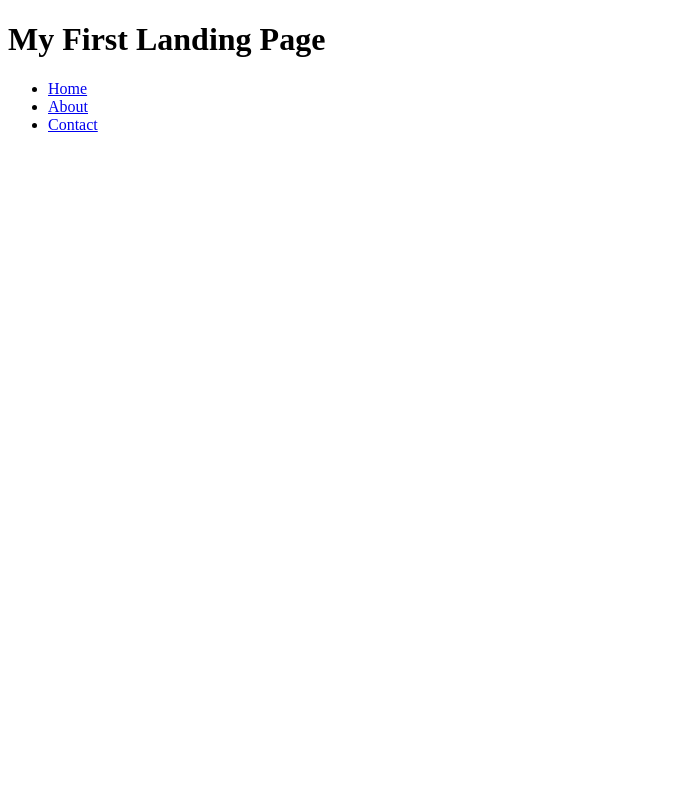
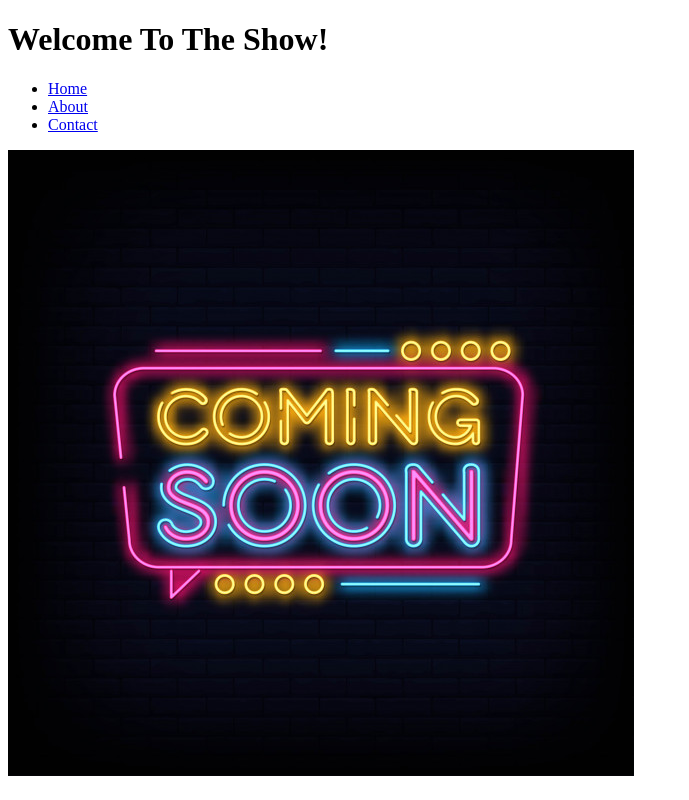
Before and after one commit to ssbbgm/my-first-landing-page, a plain HTML site: page index.html in a window 1280 px wide. Shown: the whole page, without its empty margins (0-689 px from the left). Drawn offline with Linux system fonts and the light colour scheme.

Commit message:
added image to page

```diff
--- a/index.html
+++ b/index.html
@@ -4,11 +4,11 @@
     <meta charset="UTF-8">
     <meta http-equiv="X-UA-Compatible" content="IE=edge">
     <meta name="viewport" content="width=device-width, initial-scale=1.0">
-    <title>Document</title>
+    <title>My First Landing Page</title>
 </head>
 <body>
     <header">
-        <h1>My First Landing Page</h1>
+        <h1>Welcome To The Show!</h1>
         <nav>
             <ul>
                 <li>
@@ -23,5 +23,6 @@
             </ul>
         </nav>
     </header>
+    <img src="./assets/images/coming-soon-neon.jpeg" alt="Coming Soon">
 </body>
 </html>
```
